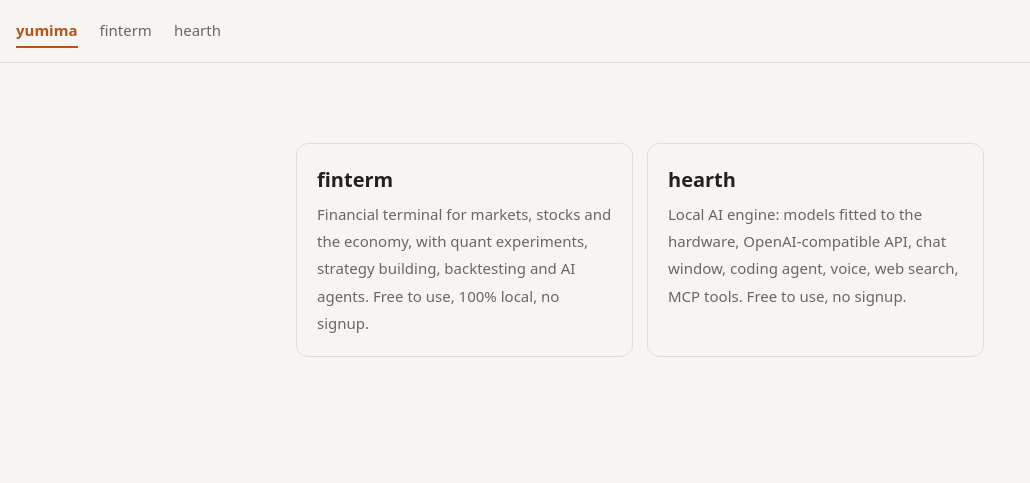
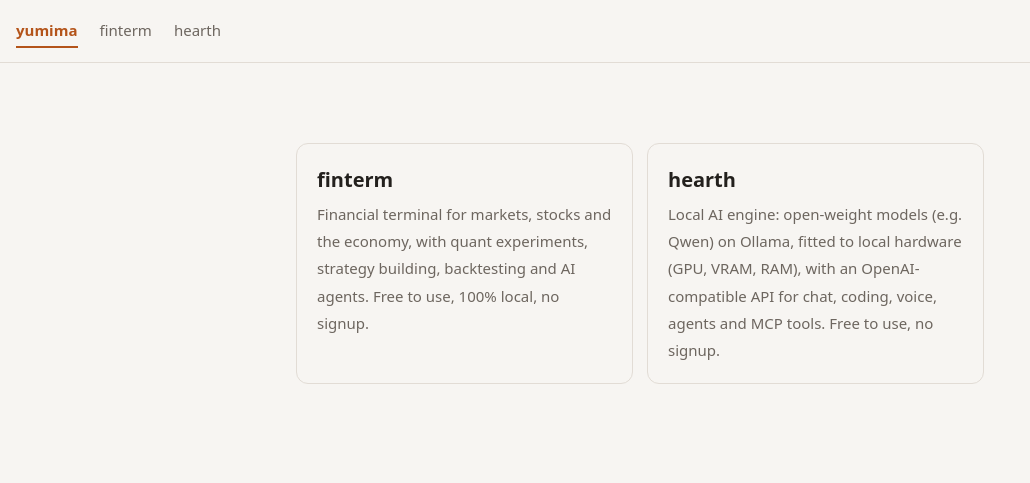
Before and after one commit to yumima/yumima.github.io, a plain HTML site: page index.html in a window 1280 px wide. Shown: the whole page, without its empty margins (0-1030 px from the left). Drawn offline with Linux system fonts and the light colour scheme.

Commit message:
hearth card: models first
Co-Authored-By: Claude Opus 5.5 <noreply@anthropic.com>

```diff
--- a/index.html
+++ b/index.html
@@ -12,7 +12,7 @@
 <main>
   <div class="cards">
     <a href="/finterm/"><b>finterm</b><span>Financial terminal for markets, stocks and the economy, with quant experiments, strategy building, backtesting and AI agents. Free to use, 100% local, no signup.</span></a>
-    <a href="/hearth/"><b>hearth</b><span>Local AI engine: models fitted to the hardware, OpenAI-compatible API, chat window, coding agent, voice, web search, MCP tools. Free to use, no signup.</span></a>
+    <a href="/hearth/"><b>hearth</b><span>Local AI engine: open-weight models (e.g. Qwen) on Ollama, fitted to local hardware (GPU, VRAM, RAM), with an OpenAI-compatible API for chat, coding, voice, agents and MCP tools. Free to use, no signup.</span></a>
   </div>
 </main>
 </body>
```
